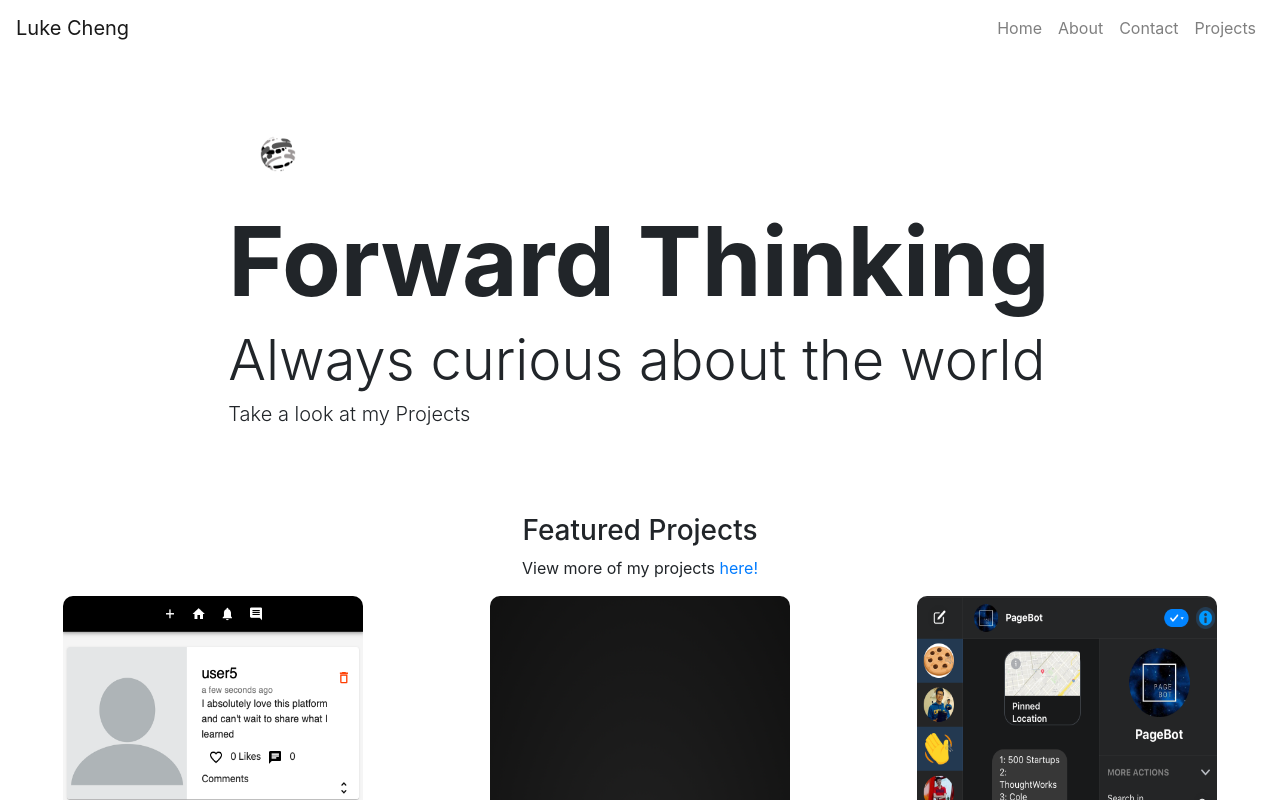
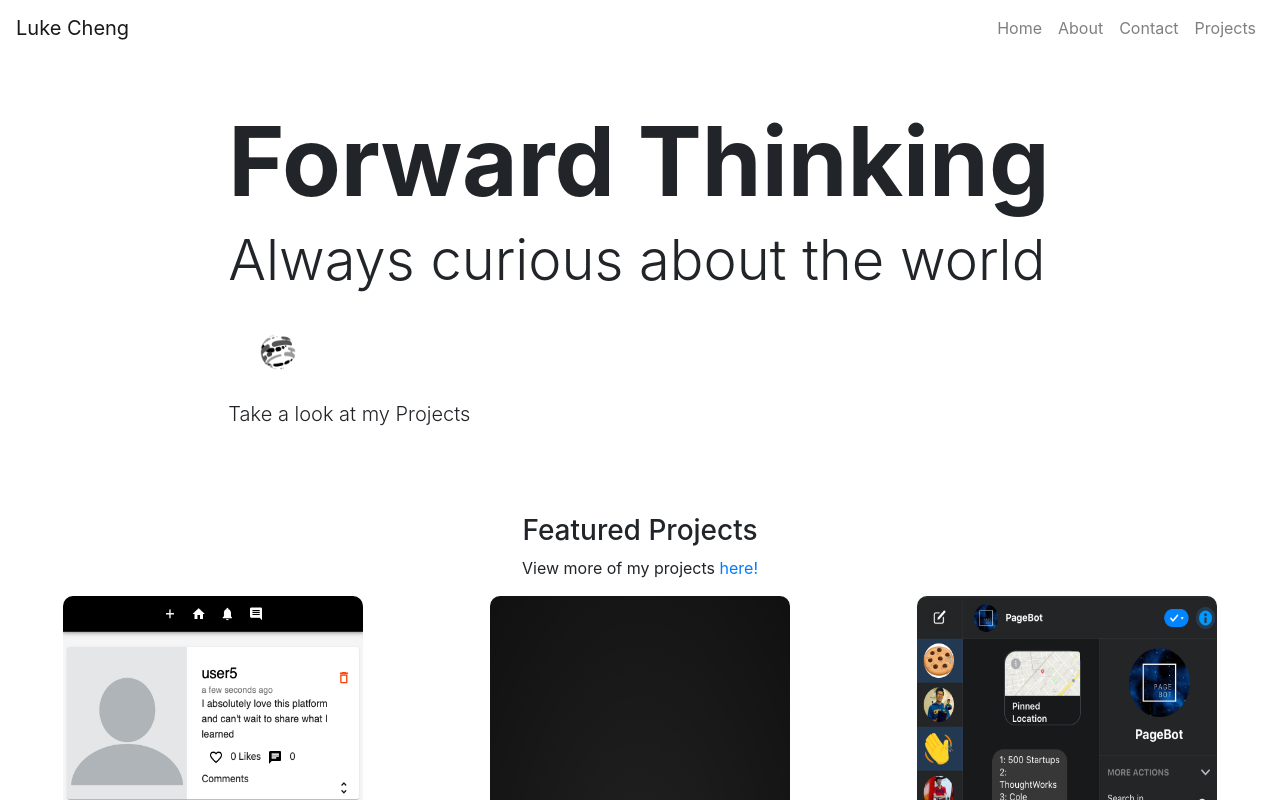
Before and after one commit to lukecheng1998/portfolio-website, a React (Create React App) app: page / in a window 1280 px wide. Shown: the top 800 px of the page. Built offline with nearby package versions, Linux system fonts and the light colour scheme.

Commit message:
testing fixes

```diff
--- a/src/components/Hero.js
+++ b/src/components/Hero.js
@@ -14,12 +14,7 @@ function Hero(props) {
         <Row className="justify-content-center py-5 ">
           <Col md={8} sm={12}>
             <animated.div style={style}>
-              <img
-                src={logo}
-                width={100}
-                height={100}
-                align={"center"}
-              />
+
               {props.title && (
                 <h1 className="display-1 font-weight-bolder">{props.title}</h1>
               )}
@@ -28,6 +23,13 @@ function Hero(props) {
                   {props.subTitle}
                 </h3>
               )}
+
+              <img
+                src={logo}
+                width={100}
+                height={100}
+                align={"center"}
+              />
 
               {props.text && (
                 <h3 className="lead font-weight-light">{props.text}</h3>
```
